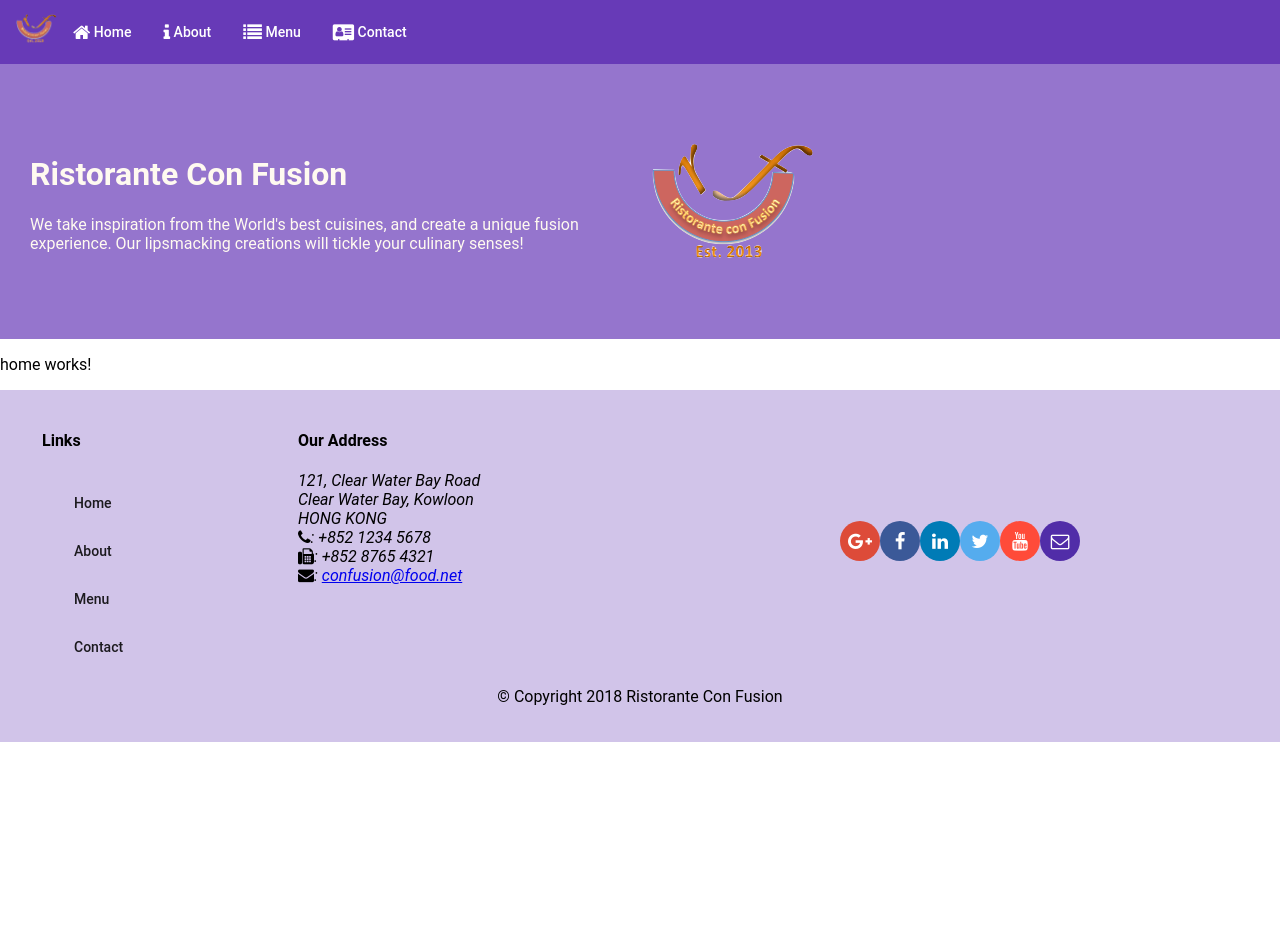
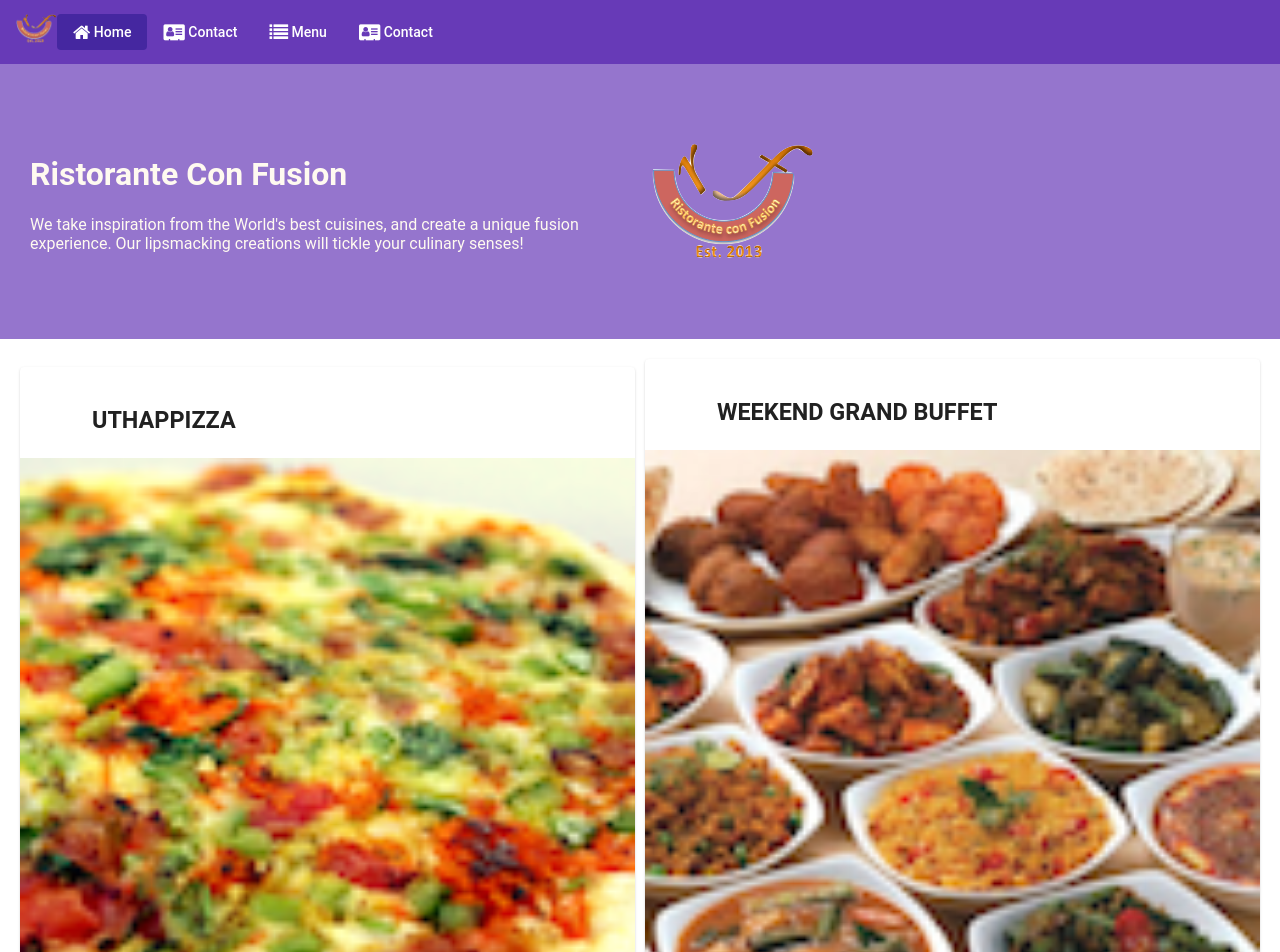
Before and after one commit to tshvets65/confusion-angular, an Angular app: page /home in a window 1280 px wide. Shown: the top 952 px of the page. Before the commit the page ends 800 px from the top, so only its background shows below. Built offline with nearby package versions, Linux system fonts and the light colour scheme.

Commit message:
Single Page Applications Part 1

```diff
--- a/src/app/app-routing/routes.ts
+++ b/src/app/app-routing/routes.ts
@@ -9,5 +9,6 @@ import { ContactComponent } from '../contact/contact.component';
 export const routes: Routes = [
   { path: 'home',  component: HomeComponent },
   { path: 'menu',     component: MenuComponent },
+  { path: 'contactus',     component: ContactComponent },
   { path: '', redirectTo: '/home', pathMatch: 'full' }
 ];
--- a/src/app/app.module.ts
+++ b/src/app/app.module.ts
@@ -20,6 +20,7 @@ import { HomeComponent } from './home/home.component';
 import { ContactComponent } from './contact/contact.component';
 
 import { DishService } from './services/dish.service';
+import { PromotionService } from './services/promotion.service';
 
 import { AppRoutingModule } from './app-routing/app-routing.module';
 
@@ -46,7 +47,7 @@ import { AppRoutingModule } from './app-routing/app-routing.module';
     FlexLayoutModule,
     AppRoutingModule
   ],
-  providers: [DishService],
+  providers: [DishService, PromotionService],
   bootstrap: [AppComponent]
 })
 export class AppModule { }
--- a/src/app/contact/contact.component.html
+++ b/src/app/contact/contact.component.html
@@ -1,3 +1,38 @@
-<p>
-  contact works!
-</p>
+<div class="container"
+  fxLayout="column"
+  fxLayoutGap="10px">
+
+  <div fxFlex>
+    <div>
+        <h3>Contact Us</h3>
+        <hr>
+    </div>
+  </div>
+
+  <div fxFlex>
+    <h3>Location Information</h3>
+    <div fxLayout="column" fxLayout.gt-sm="row">
+      <div fxFlex="50" fxFlexOffset="20px">
+        <h4>Our Address</h4>
+        <address>
+          121, Clear Water Bay Road<br>
+          Clear Water Bay, Kowloon<br>
+          HONG KONG<br>
+          <i class="fa fa-phone"></i>: +852 1234 5678<br>
+          <i class="fa fa-fax"></i>: +852 8765 4321<br>
+          <i class="fa fa-envelope"></i>:
+                <a href="mailto:confusion@food.net">confusion@food.net</a>
+        </address>
+        <p></p>
+        <div>
+          <a mat-raised-button href="tel:+85212345678"><i class="fa fa-phone"></i> Call</a>
+          <a mat-raised-button><i class="fa fa-skype"></i> Skype</a>
+          <a mat-raised-button href="mailto:confusion@food.net"><i class="fa fa-envelope-o"></i> Email</a>
+        </div>
+        </div>
+      <div fxFlex="40">
+        <h4>Map of our Location</h4>
+      </div>
+    </div>
+  </div>
+</div>
--- a/src/app/header/header.component.html
+++ b/src/app/header/header.component.html
@@ -1,7 +1,7 @@
 <mat-toolbar color="primary">
   <span><img src="/assets/images/logo.png" height=30 width=41></span>
-  <a mat-button routerLink="/home"><span class="fa fa-home fa-lg"></span> Home</a>
-  <a mat-button><span class="fa fa-info fa-lg"></span> About</a>
+  <a mat-button routerLink="/home" routerLinkActive="active"><span class="fa fa-home fa-lg"></span> Home</a>
+  <a mat-button routerLink="/contactus"><span class="fa fa-address-card fa-lg"></span> Contact</a>
   <a mat-button routerLink="/menu"><span class="fa fa-list fa-lg"></span> Menu</a>
   <a mat-button><span class="fa fa-address-card fa-lg"></span> Contact</a>
 </mat-toolbar>
--- a/src/app/header/header.component.scss
+++ b/src/app/header/header.component.scss
@@ -2,6 +2,7 @@ $lt-gray: #ddd;
 $background-dark: #512DA8;
 $background-light: #9575CD;
 $background-pale: #D1C4E9;
+$background-moredark: #4527A0;
 
 @mixin zero-margin($pad-up-down, $pad-left-right) {
     margin: 0px auto;
@@ -14,3 +15,7 @@ $background-pale: #D1C4E9;
     color:floralwhite;
     min-height: 150px;
 }
+
+.active {
+    background: $background-moredark;
+}
--- a/src/app/home/home.component.html
+++ b/src/app/home/home.component.html
@@ -1,3 +1,36 @@
-<p>
-  home works!
-</p>
+<div class="container"
+     fxLayout="row"
+     fxLayout.sm="column"
+     fxLayout.xs="column"
+     fxLayoutAlign.gt-md="space-around center"
+     fxLayoutGap="10px">
+
+<mat-card *ngIf="dish" fxFlex>
+  <mat-card-header>
+    <div mat-card-avatar></div>
+    <mat-card-title>
+      <h3>{{dish.name | uppercase}}</h3>
+    </mat-card-title>
+  </mat-card-header>
+  <img mat-card-image src={{dish.image}} alt={{dish.name}}>
+  <mat-card-content>
+    <p>{{dish.description}}
+    </p>
+  </mat-card-content>
+</mat-card>
+
+<mat-card *ngIf="promotion" fxFlex>
+  <mat-card-header>
+    <div mat-card-avatar></div>
+    <mat-card-title>
+      <h3>{{promotion.name | uppercase}}</h3>
+    </mat-card-title>
+  </mat-card-header>
+  <img mat-card-image src={{promotion.image}} alt={{promotion.name}}>
+  <mat-card-content>
+    <p>{{promotion.description}}
+    </p>
+  </mat-card-content>
+</mat-card>
+
+</div>
--- a/src/app/home/home.component.ts
+++ b/src/app/home/home.component.ts
@@ -1,4 +1,8 @@
 import { Component, OnInit } from '@angular/core';
+import { Dish } from '../shared/dish';
+import { DishService } from '../services/dish.service';
+import { Promotion } from '../shared/promotion';
+import { PromotionService } from '../services/promotion.service';
 
 @Component({
   selector: 'app-home',
@@ -7,9 +11,15 @@ import { Component, OnInit } from '@angular/core';
 })
 export class HomeComponent implements OnInit {
 
-  constructor() { }
+  dish: Dish;
+  promotion: Promotion;
+
+  constructor(private dishservice: DishService,
+    private promotionservice: PromotionService) { }
 
   ngOnInit() {
+    this.dish = this.dishservice.getFeaturedDish();
+    this.promotion = this.promotionservice.getFeaturedPromotion();
   }
 
 }
--- a/src/app/services/dish.service.ts
+++ b/src/app/services/dish.service.ts
@@ -12,4 +12,12 @@ export class DishService {
   getDishes(): Dish[] {
     return DISHES;
   }
+
+  getDish(id: number): Dish {
+    return DISHES.filter((dish) => (dish.id === id))[0];
+  }
+
+  getFeaturedDish(): Dish {
+    return DISHES.filter((dish) => dish.featured)[0];
+  }
 }
--- /dev/null
+++ b/src/app/services/promotion.service.ts
@@ -0,0 +1,25 @@
+import { Injectable } from '@angular/core';
+import { Promotion } from '../shared/promotion';
+import { PROMOTIONS } from '../shared/promotions';
+
+
+@Injectable({
+  providedIn: 'root'
+})
+export class PromotionService {
+
+  constructor() { }
+
+  getPromotions(): Promotion[] {
+    return PROMOTIONS;
+  }
+
+  getPromotion(id: number): Promotion {
+    return PROMOTIONS.filter((promo) => (promo.id === id))[0];
+  }
+
+  getFeaturedPromotion(): Promotion {
+    return PROMOTIONS.filter((promotion) => promotion.featured)[0];
+  }
+
+}
--- a/src/app/shared/dishes.ts
+++ b/src/app/shared/dishes.ts
@@ -2,11 +2,13 @@ import { Dish } from './dish';
 
 export const DISHES: Dish[] = [
     {
+        id: 0,
         name: 'Uthappizza',
         image: '/assets/images/uthappizza.png',
         category: 'mains',
         label: 'Hot',
         price: '4.99',
+        featured: true,
         // tslint:disable-next-line:max-line-length
         description: 'A unique combination of Indian Uthappam (pancake) and Italian pizza, topped with Cerignola olives, ripe vine cherry tomatoes, Vidalia onion, Guntur chillies and Buffalo Paneer.',
         comments: [
@@ -43,11 +45,13 @@ export const DISHES: Dish[] = [
         ]
     },
     {
+        id: 1,
         name: 'Zucchipakoda',
         image: '/assets/images/zucchipakoda.png',
         category: 'appetizer',
         label: '',
         price: '1.99',
+        featured: false,
         description: 'Deep fried Zucchini coated with mildly spiced Chickpea flour batter accompanied with a sweet-tangy tamarind sauce',
         comments: [
             {
@@ -83,11 +87,13 @@ export const DISHES: Dish[] = [
         ]
     },
     {
+        id: 2,
         name: 'Vadonut',
         image: '/assets/images/vadonut.png',
         category: 'appetizer',
         label: 'New',
         price: '1.99',
+        featured: false,
         description: 'A quintessential ConFusion experience, is it a vada or is it a donut?',
         comments: [
             {
@@ -123,11 +129,13 @@ export const DISHES: Dish[] = [
         ]
     },
     {
+        id: 3,
         name: 'ElaiCheese Cake',
         image: '/assets/images/elaicheesecake.png',
         category: 'dessert',
         label: '',
         price: '2.99',
+        featured: false,
         description: 'A delectable, semi-sweet New York Style Cheese Cake, with Graham cracker crust and spiced with Indian cardamoms',
         comments: [
             {
--- /dev/null
+++ b/src/app/shared/promotion.ts
@@ -0,0 +1,9 @@
+export class Promotion {
+    id: number;
+    name: string;
+    image: string;
+    label: string;
+    price: string;
+    featured: boolean;
+    description: string;
+}
--- /dev/null
+++ b/src/app/shared/promotions.ts
@@ -0,0 +1,14 @@
+import { Promotion } from './promotion';
+
+export const PROMOTIONS: Promotion[] = [
+    {
+      id: 0,
+      name: 'Weekend Grand Buffet',
+      image: '/assets/images/buffet.png',
+      label: 'New',
+      price: '19.99',
+      featured: true,
+      // tslint:disable-next-line:max-line-length
+      description: 'Featuring mouthwatering combinations with a choice of five different salads, six enticing appetizers, six main entrees and five choicest desserts. Free flowing bubbly and soft drinks. All for just $19.99 per person'
+    }
+  ];
```
Also changed, not shown: 1 other file (tests, documents, lock files or other folders).
